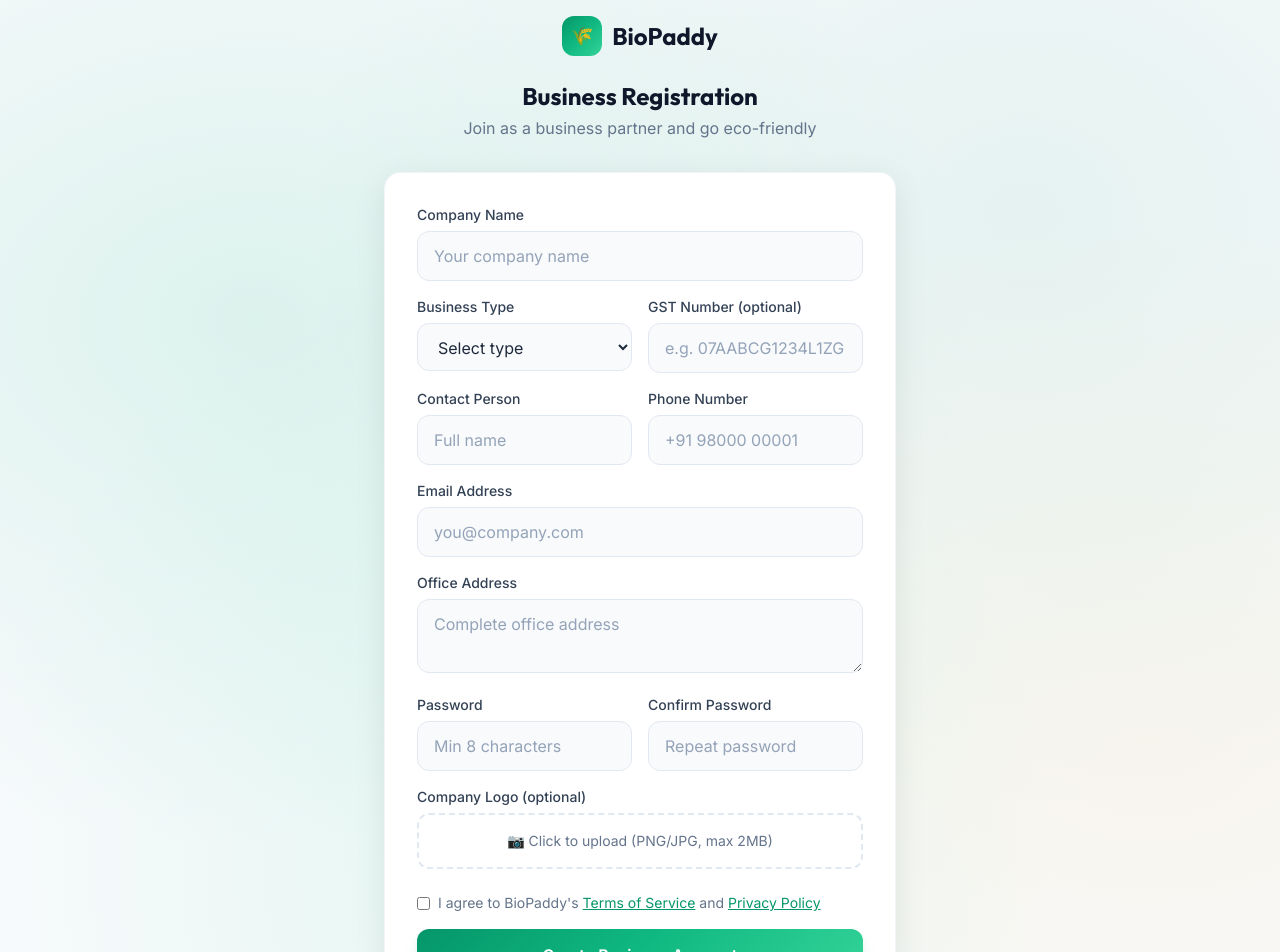
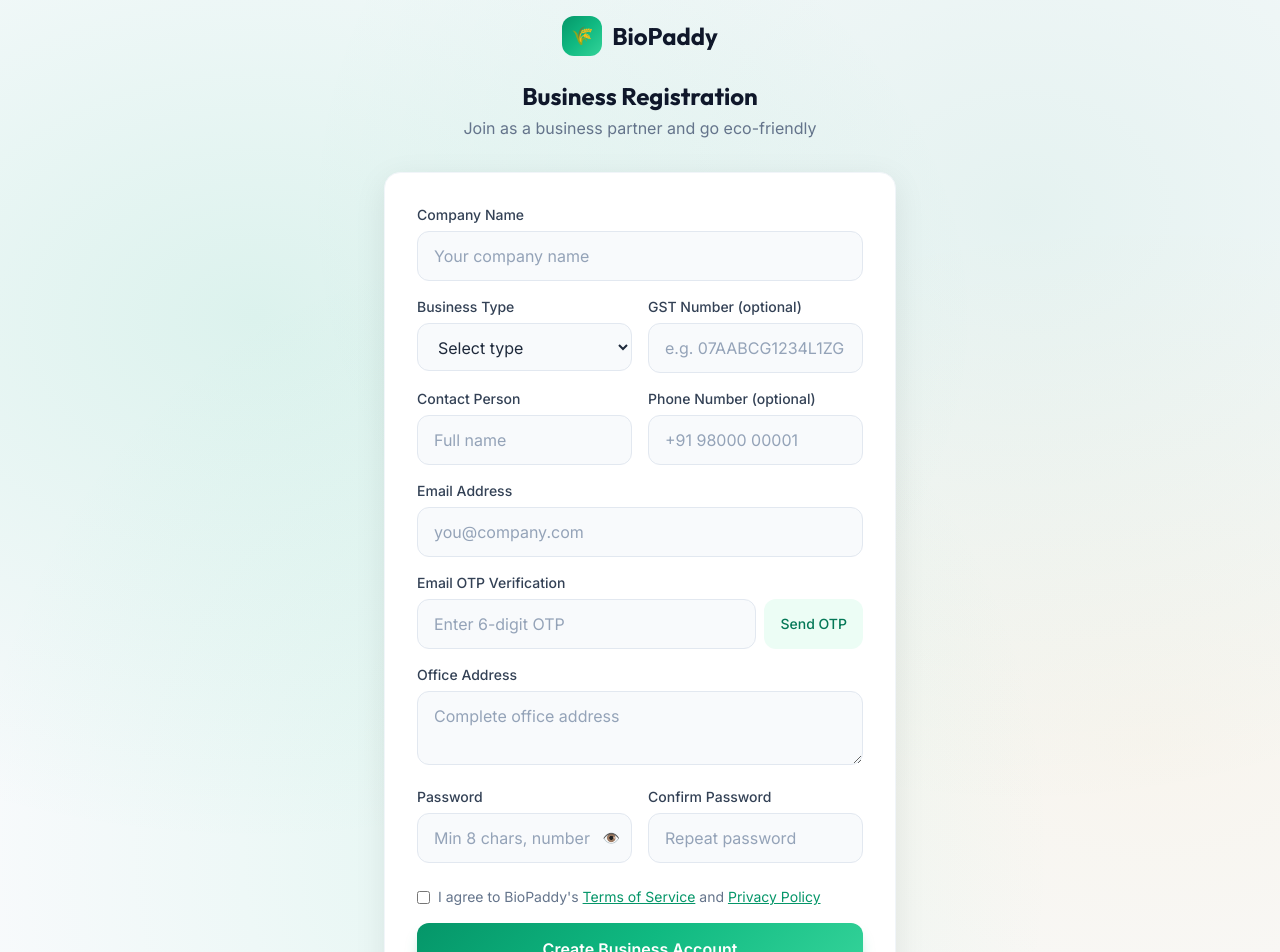
Before and after one commit to sumitconstructor/biopaddy, a React (Vite) app: page /register/customer in a window 1280 px wide. Shown: the top 952 px of the page. Built offline with nearby package versions, Linux system fonts and the light colour scheme.

Commit message:
Update CustomerRegister.jsx

```diff
--- a/src/pages/auth/CustomerRegister.jsx
+++ b/src/pages/auth/CustomerRegister.jsx
@@ -1,21 +1,118 @@
+/**
+ * FILE: src/pages/auth/CustomerRegister.jsx
+ *
+ * Changes from original:
+ *   - Email OTP verification step before account creation.
+ *   - Frontend regex validation for email and password.
+ *   - Calls registerCustomer() from AuthContext — no loginAs() / mock fallback.
+ *   - Inline error messages for every field.
+ */
+
 import { useState } from 'react';
 import { Link, useNavigate } from 'react-router-dom';
 import { motion } from 'framer-motion';
 import { useAuth } from '../../context/AuthContext';
+import { authService } from '../../services/index';
+
+const REGEX = {
+  email: /^[a-zA-Z0-9._%+\-]+@[a-zA-Z0-9.\-]+\.[a-zA-Z]{2,}$/,
+  password: /^(?=.*[0-9])(?=.*[!@#$%^&*()_+\-=\[\]{};':"\\|,.<>\/?`~])[A-Za-z0-9!@#$%^&*()_+\-=\[\]{};':"\\|,.<>\/?`~]{8,}$/,
+};
 
 export default function CustomerRegister() {
-  const { loginAs } = useAuth();
+  const { registerCustomer } = useAuth();
   const navigate = useNavigate();
 
-  const handleSubmit = (e) => {
+  const [form, setForm] = useState({
+    company_name: '', business_type: '', gst_number: '',
+    contact_person: '', phone_number: '', email: '',
+    shipping_address: '', password: '', confirmPassword: '',
+    otp: '', agreed: false,
+  });
+  const [errors, setErrors] = useState({});
+  const [apiError, setApiError] = useState('');
+  const [otpSent, setOtpSent] = useState(false);
+  const [otpLoading, setOtpLoading] = useState(false);
+  const [submitLoading, setSubmitLoading] = useState(false);
+  const [showPwd, setShowPwd] = useState(false);
+
+  const set = (field) => (e) => {
+    const val = e.target.type === 'checkbox' ? e.target.checked : e.target.value;
+    setForm(p => ({ ...p, [field]: val }));
+    setErrors(p => ({ ...p, [field]: '' }));
+  };
+
+  // ── Send OTP ──────────────────────────────────────────────────────────────
+  const handleSendOtp = async () => {
+    if (!REGEX.email.test(form.email)) {
+      setErrors(p => ({ ...p, email: 'Enter a valid email before sending OTP.' }));
+      return;
+    }
+    setOtpLoading(true);
+    setApiError('');
+    try {
+      await authService.sendOtp(form.email, 'verification');
+      setOtpSent(true);
+    } catch (err) {
+      setApiError(err.response?.data?.message || 'Failed to send OTP. Try again.');
+    } finally {
+      setOtpLoading(false);
+    }
+  };
+
+  // ── Validate ──────────────────────────────────────────────────────────────
+  function validate() {
+    const e = {};
+    if (!form.company_name.trim()) e.company_name = 'Company name is required.';
+    if (!form.business_type) e.business_type = 'Select a business type.';
+    if (!form.contact_person.trim()) e.contact_person = 'Contact person is required.';
+    if (!form.email) e.email = 'Email is required.';
+    else if (!REGEX.email.test(form.email)) e.email = 'Enter a valid email address.';
+    if (!form.otp) e.otp = 'Enter the OTP sent to your email.';
+    if (!form.password) e.password = 'Password is required.';
+    else if (!REGEX.password.test(form.password))
+      e.password = 'Min 8 chars, at least one number and one special character.';
+    if (form.password !== form.confirmPassword) e.confirmPassword = 'Passwords do not match.';
+    if (!form.agreed) e.agreed = 'You must agree to the terms.';
+    setErrors(e);
+    return Object.keys(e).length === 0;
+  }
+
+  // ── Submit ────────────────────────────────────────────────────────────────
+  const handleSubmit = async (e) => {
     e.preventDefault();
-    loginAs('customer');
-    navigate('/customer');
+    setApiError('');
+    if (!validate()) return;
+
+    setSubmitLoading(true);
+    try {
+      await registerCustomer({
+        email: form.email.toLowerCase(),
+        profile_name: form.contact_person.trim(),
+        password: form.password,
+        otp: form.otp,
+        company_name: form.company_name.trim(),
+        business_type: form.business_type,
+        gst_number: form.gst_number || undefined,
+        contact_person: form.contact_person.trim(),
+        phone_number: form.phone_number || undefined,
+        shipping_address: form.shipping_address || undefined,
+      });
+      navigate('/customer');
+    } catch (err) {
+      const msg = err.response?.data?.message
+        || (err.response?.data?.errors?.join(' '))
+        || 'Registration failed. Please try again.';
+      setApiError(msg);
+    } finally {
+      setSubmitLoading(false);
+    }
   };
 
   return (
     <div className="min-h-screen bg-surface-50 mesh-bg flex items-center justify-center p-4">
       <motion.div initial={{ opacity: 0, y: 20 }} animate={{ opacity: 1, y: 0 }} className="w-full max-w-lg">
+        {/* Header */}
         <div className="text-center mb-8">
           <Link to="/" className="inline-flex items-center gap-2.5 mb-4">
             <div className="w-10 h-10 rounded-xl bg-gradient-brand flex items-center justify-center text-white text-lg">🌾</div>
@@ -26,15 +123,28 @@ export default function CustomerRegister() {
         </div>
 
         <div className="card p-8">
-          <form onSubmit={handleSubmit} className="space-y-4">
+          {apiError && (
+            <div className="mb-4 px-4 py-3 rounded-xl bg-red-50 border border-red-200 text-red-700 text-sm">
+              {apiError}
+            </div>
+          )}
+
+          <form onSubmit={handleSubmit} noValidate className="space-y-4">
             <div className="grid grid-cols-2 gap-4">
+              {/* Company Name */}
               <div className="col-span-2">
                 <label className="input-label">Company Name</label>
-                <input type="text" placeholder="Your company name" className="input-field" />
+                <input type="text" value={form.company_name} onChange={set('company_name')}
+                  placeholder="Your company name"
+                  className={`input-field ${errors.company_name ? 'border-red-400' : ''}`} />
+                {errors.company_name && <p className="mt-1 text-xs text-red-500">{errors.company_name}</p>}
               </div>
+
+              {/* Business Type */}
               <div>
                 <label className="input-label">Business Type</label>
-                <select className="input-field">
+                <select value={form.business_type} onChange={set('business_type')}
+                  className={`input-field ${errors.business_type ? 'border-red-400' : ''}`}>
                   <option value="">Select type</option>
                   <option value="qsr">Quick Service Restaurant</option>
                   <option value="hotel">Hotel & Resorts</option>
@@ -42,58 +152,111 @@ export default function CustomerRegister() {
                   <option value="corporate">Corporate</option>
                   <option value="other">Other</option>
                 </select>
+                {errors.business_type && <p className="mt-1 text-xs text-red-500">{errors.business_type}</p>}
               </div>
+
+              {/* GST */}
               <div>
                 <label className="input-label">GST Number (optional)</label>
-                <input type="text" placeholder="e.g. 07AABCG1234L1ZG" className="input-field" />
+                <input type="text" value={form.gst_number} onChange={set('gst_number')}
+                  placeholder="e.g. 07AABCG1234L1ZG" className="input-field" />
               </div>
+
+              {/* Contact Person */}
               <div>
                 <label className="input-label">Contact Person</label>
-                <input type="text" placeholder="Full name" className="input-field" />
+                <input type="text" value={form.contact_person} onChange={set('contact_person')}
+                  placeholder="Full name" className={`input-field ${errors.contact_person ? 'border-red-400' : ''}`} />
+                {errors.contact_person && <p className="mt-1 text-xs text-red-500">{errors.contact_person}</p>}
               </div>
+
+              {/* Phone */}
               <div>
-                <label className="input-label">Phone Number</label>
-                <input type="tel" placeholder="+91 98000 00001" className="input-field" />
+                <label className="input-label">Phone Number (optional)</label>
+                <input type="tel" value={form.phone_number} onChange={set('phone_number')}
+                  placeholder="+91 98000 00001" className="input-field" />
               </div>
+
+              {/* Email */}
               <div className="col-span-2">
                 <label className="input-label">Email Address</label>
-                <input type="email" placeholder="you@company.com" className="input-field" />
+                <input type="email" value={form.email} onChange={set('email')}
+                  placeholder="you@company.com"
+                  className={`input-field ${errors.email ? 'border-red-400' : ''}`} />
+                {errors.email && <p className="mt-1 text-xs text-red-500">{errors.email}</p>}
               </div>
+
+              {/* OTP */}
+              <div className="col-span-2">
+                <label className="input-label">Email OTP Verification</label>
+                <div className="flex gap-2">
+                  <input type="text" value={form.otp} onChange={set('otp')}
+                    placeholder="Enter 6-digit OTP"
+                    className={`input-field flex-1 ${errors.otp ? 'border-red-400' : ''}`}
+                    maxLength={6} inputMode="numeric" />
+                  <button type="button" onClick={handleSendOtp} disabled={otpLoading}
+                    className="px-4 py-3 bg-brand-50 text-brand-700 font-medium rounded-xl hover:bg-brand-100 transition-colors text-sm whitespace-nowrap disabled:opacity-60">
+                    {otpLoading ? 'Sending…' : otpSent ? 'Resend' : 'Send OTP'}
+                  </button>
+                </div>
+                {otpSent && <p className="mt-1 text-xs text-emerald-600">✅ OTP sent to {form.email}</p>}
+                {errors.otp && <p className="mt-1 text-xs text-red-500">{errors.otp}</p>}
+              </div>
+
+              {/* Address */}
               <div className="col-span-2">
                 <label className="input-label">Office Address</label>
-                <textarea rows={2} placeholder="Complete office address" className="input-field" />
+                <textarea rows={2} value={form.shipping_address} onChange={set('shipping_address')}
+                  placeholder="Complete office address" className="input-field" />
               </div>
+
+              {/* Password */}
               <div>
                 <label className="input-label">Password</label>
-                <input type="password" placeholder="Min 8 characters" className="input-field" />
+                <div className="relative">
+                  <input type={showPwd ? 'text' : 'password'} value={form.password} onChange={set('password')}
+                    placeholder="Min 8 chars, number & symbol"
+                    className={`input-field pr-10 ${errors.password ? 'border-red-400' : ''}`} />
+                  <button type="button" onClick={() => setShowPwd(v => !v)}
+                    className="absolute right-3 top-1/2 -translate-y-1/2 text-surface-400 text-sm">
+                    {showPwd ? '🙈' : '👁️'}
+                  </button>
+                </div>
+                {errors.password && <p className="mt-1 text-xs text-red-500">{errors.password}</p>}
               </div>
+
+              {/* Confirm Password */}
               <div>
                 <label className="input-label">Confirm Password</label>
-                <input type="password" placeholder="Repeat password" className="input-field" />
-              </div>
-              <div className="col-span-2">
-                <label className="input-label">Company Logo (optional)</label>
-                <div className="border-2 border-dashed border-surface-200 rounded-xl p-4 text-center hover:border-brand-300 transition-colors cursor-pointer">
-                  <p className="text-sm text-surface-500">📷 Click to upload (PNG/JPG, max 2MB)</p>
-                </div>
+                <input type="password" value={form.confirmPassword} onChange={set('confirmPassword')}
+                  placeholder="Repeat password"
+                  className={`input-field ${errors.confirmPassword ? 'border-red-400' : ''}`} />
+                {errors.confirmPassword && <p className="mt-1 text-xs text-red-500">{errors.confirmPassword}</p>}
               </div>
             </div>
 
+            {/* Terms */}
             <div className="flex items-start gap-2 pt-2">
-              <input type="checkbox" className="mt-1 rounded border-surface-300" />
-              <p className="text-sm text-surface-500">
-                I agree to BioPaddy's <a href="#" className="text-brand-600 underline">Terms of Service</a> and <a href="#" className="text-brand-600 underline">Privacy Policy</a>
-              </p>
+              <input type="checkbox" id="agreed" checked={form.agreed}
+                onChange={set('agreed')} className="mt-1 rounded border-surface-300" />
+              <label htmlFor="agreed" className="text-sm text-surface-500 cursor-pointer">
+                I agree to BioPaddy's{' '}
+                <a href="#" className="text-brand-600 underline">Terms of Service</a> and{' '}
+                <a href="#" className="text-brand-600 underline">Privacy Policy</a>
+              </label>
             </div>
+            {errors.agreed && <p className="text-xs text-red-500">{errors.agreed}</p>}
 
-            <button type="submit" className="btn-primary w-full py-3.5 mt-2">
-              Create Business Account
+            <button type="submit" disabled={submitLoading}
+              className="btn-primary w-full py-3.5 mt-2 disabled:opacity-60 disabled:cursor-not-allowed">
+              {submitLoading ? 'Creating Account…' : 'Create Business Account'}
             </button>
           </form>
         </div>
 
         <p className="text-center text-sm text-surface-500 mt-4">
-          Already have an account? <Link to="/login" className="text-brand-600 font-semibold">Login</Link>
+          Already have an account?{' '}
+          <Link to="/login" className="text-brand-600 font-semibold">Login</Link>
         </p>
       </motion.div>
     </div>
```
